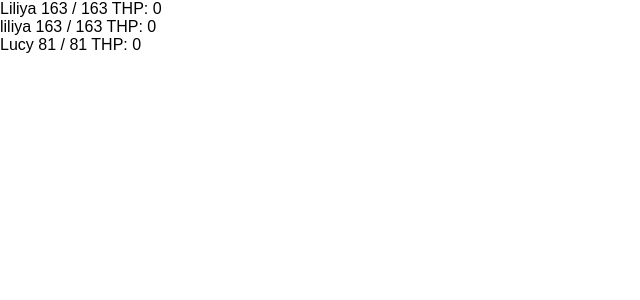
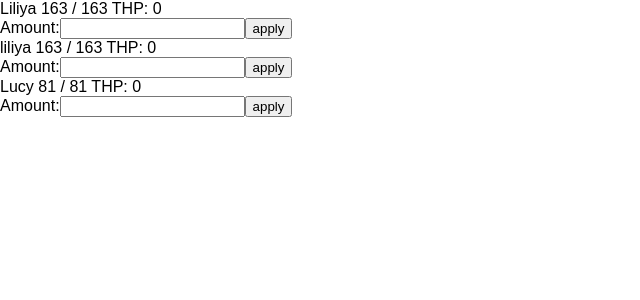
Before and after one commit to electricpen/dmg-splitter, a React (Create React App) app: page / in a window 1280 px wide. Shown: the top 300 px of the page, without its empty margins (0-640 px from the left). Built offline with nearby package versions, Linux system fonts and the light colour scheme.

Commit message:
Implement simple damage form and debug object deep copy

```diff
--- a/src/App.jsx
+++ b/src/App.jsx
@@ -1,64 +1,7 @@
 import React from "react";
 import CharacterCard from "./CharacterCard";
 import CombatLog from "./CombatLog";
-// import "./characterClass";
-class Character {
-  constructor(name, hp, dr) {
-    this.name = name;
-    this.totalHP = hp;
-    this.currentHP = hp;
-    this.THP = 0;
-    this.dr = dr;
-    this.shareList = [];
-  }
-
-  setDR(dr) {
-    this.dr = dr;
-  }
-
-  addShareTarget(name) {
-    let list = Array.from(arguments);
-    for (name of list) {
-      this.shareList.push(name);
-    }
-  }
-
-  setTHP(amount) {
-    if (amount > this.THP) {
-      this.THP = amount;
-    }
-  }
-
-  removeTHP() {
-    this.THP = 0;
-  }
-
-  heal(amount) {
-    if (amount > this.totalHP - this.currentHP) {
-      this.currentHP = this.totalHP;
-    } else {
-      this.currentHP += amount;
-    }
-  }
-
-  damage(amount, resist) {
-    if (resist) {
-      amount -= resist;
-    } else {
-      amount -= this.dr;
-    }
-    if (this.THP > 0) {
-      if (amount < this.THP) {
-        this.THP -= amount;
-      } else {
-        amount -= this.THP;
-        this.THP = 0;
-      }
-    } else {
-      this.currentHP -= amount;
-    }
-  }
-}
+import { Character } from "./characterClass";
 
 class App extends React.Component {
   constructor(props) {
@@ -96,7 +39,10 @@ class App extends React.Component {
         taken: Math.ceil(dmg / 2)
       };
     };
-    let clone = { ...this.state[target] };
+    let clone = Object.assign(
+      Object.create(Object.getPrototypeOf(this.state[target])),
+      this.state[target]
+    );
     if (resist) {
       if (amount <= resist) {
         return;
@@ -115,9 +61,11 @@ class App extends React.Component {
         painBuddies.shift();
       }
       clone.damage(damage.taken, resist);
-      this.logDamage(
-        `${damage.taken - (resist || clone.dr)} damage taken by ${target}`
-      );
+      let displayDMG =
+        damage.taken > (resist || clone.dr)
+          ? damage.taken - (resist || clone.dr)
+          : 0;
+      this.logDamage(`${displayDMG} damage taken by ${target}`);
     }
   }
 
--- a/src/CharacterCard.jsx
+++ b/src/CharacterCard.jsx
@@ -1,13 +1,31 @@
 import React from "react";
 // TODO: add form input fields for THP, damage, and heals
-const CharacterCard = props => (
+const CharacterCard = props => {
+  const handleClick = event => {
+    event.preventDefault();
+    props.damage(
+      parseInt(event.target.elements.damage.value, 10),
+      props.character.name
+    );
+  };
+
+  return (
     <div>
       <span>{props.character.name + " "}</span>
       <span>
-      {props.character.currentHP + " "} / {" " + props.character.totalHP + "  "}
+        {props.character.currentHP + " "} /{" "}
+        {" " + props.character.totalHP + "  "}
       </span>
       <span>THP: {" " + props.character.THP}</span>
+      <span>
+        <form onSubmit={handleClick}>
+          Amount:
+          <input type="text" name="damage" />
+          <input type="submit" value="apply" />
+        </form>
+      </span>
     </div>
   );
+};
 
 export default CharacterCard;
--- a/src/CombatLog.jsx
+++ b/src/CombatLog.jsx
@@ -2,7 +2,7 @@ import React from "react";
 // TODO: add bounding div dimensions and scrolling
 const CombatLog = props => (
   <div>
-    <ul>{props.Logs.map(line => <li>{line}</li>)}</ul>
+    <ul>{props.Logs.map((line, index) => <li key={index}>{line}</li>)}</ul>
   </div>
 );
 
--- a/src/characterClass.js
+++ b/src/characterClass.js
@@ -1,4 +1,4 @@
-class Character {
+export class Character {
   constructor(name, hp, dr) {
     this.name = name;
     this.totalHP = hp;
@@ -43,6 +43,7 @@ class Character {
     } else {
       amount -= this.dr;
     }
+    if (amount > 0) {
       if (this.THP > 0) {
         if (amount < this.THP) {
           this.THP -= amount;
@@ -55,3 +56,4 @@ class Character {
       }
     }
   }
+}
```
Lines whose indentation alone changed are shown as unchanged.
